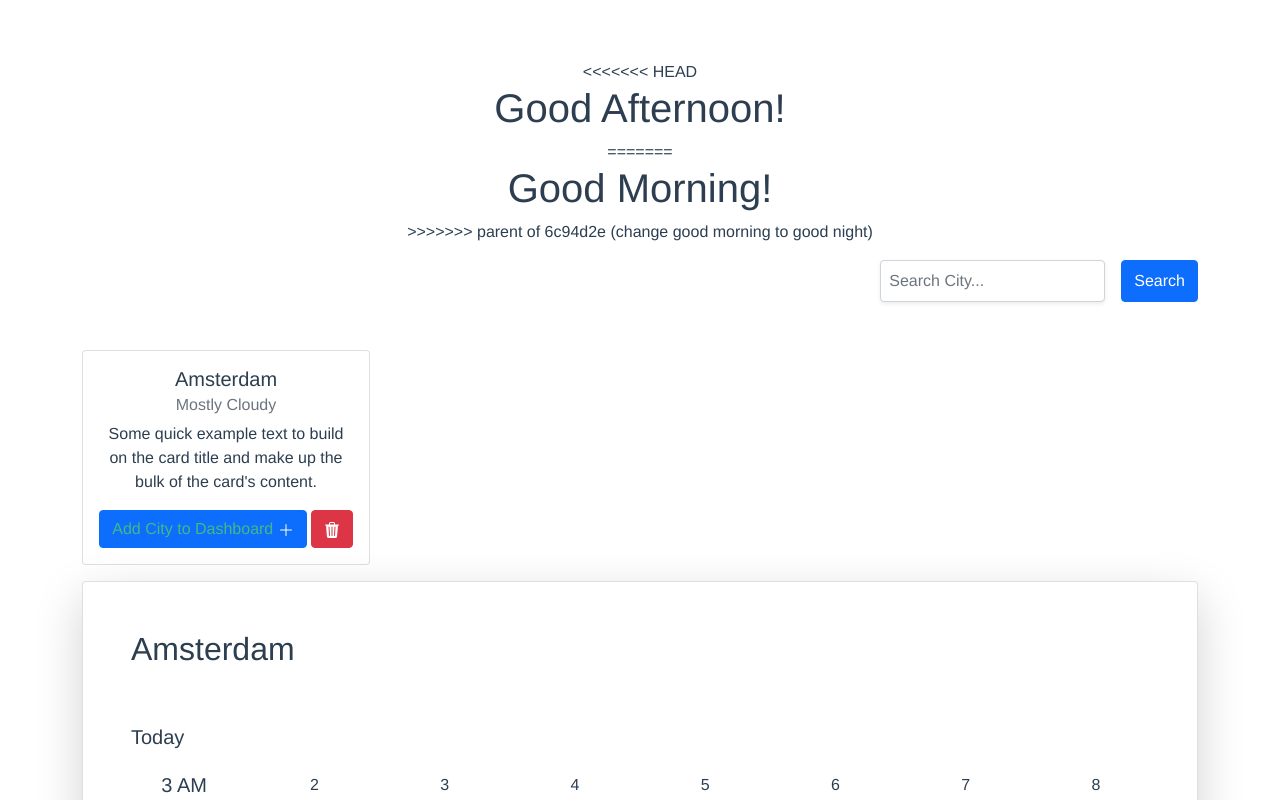
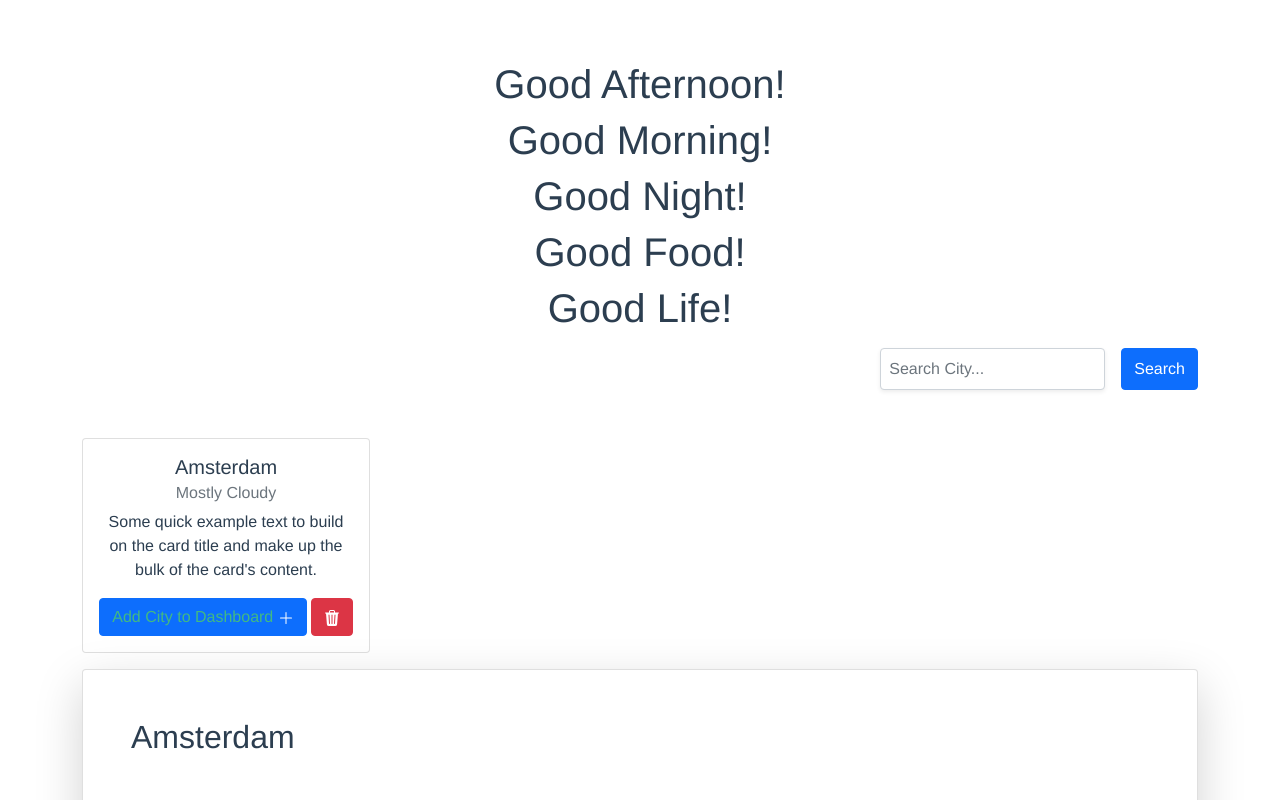
Before and after one commit to rcohalim/javascript-vue-exercise, a Vue app: page / in a window 1280 px wide. Shown: the top 800 px of the page. Built offline with nearby package versions, Linux system fonts and the light colour scheme.

Commit message:
add other goods

```diff
--- a/src/App.vue
+++ b/src/App.vue
@@ -2,11 +2,13 @@
   <div id="app">
     <div class="container-lg container">
       <div class="title-container">
-<<<<<<< HEAD
+
         <h1 class="title text-center">Good Afternoon!</h1>
-=======
         <h1 class="title text-center">Good Morning!</h1>
->>>>>>> parent of 6c94d2e (change good morning to good night)
+        <h1 class="title text-center">Good Night!</h1>
+        <h1 class="title text-center">Good Food!</h1>
+        <h1 class="title text-center">Good Life!</h1>
+
       </div>
 
       <div class="form-container d-flex mt-3 mb-5 justify-content-end">
```
